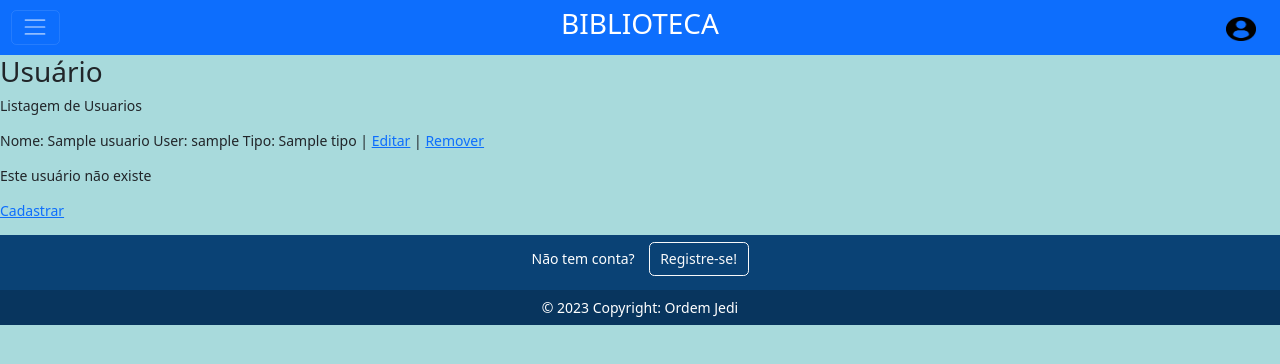
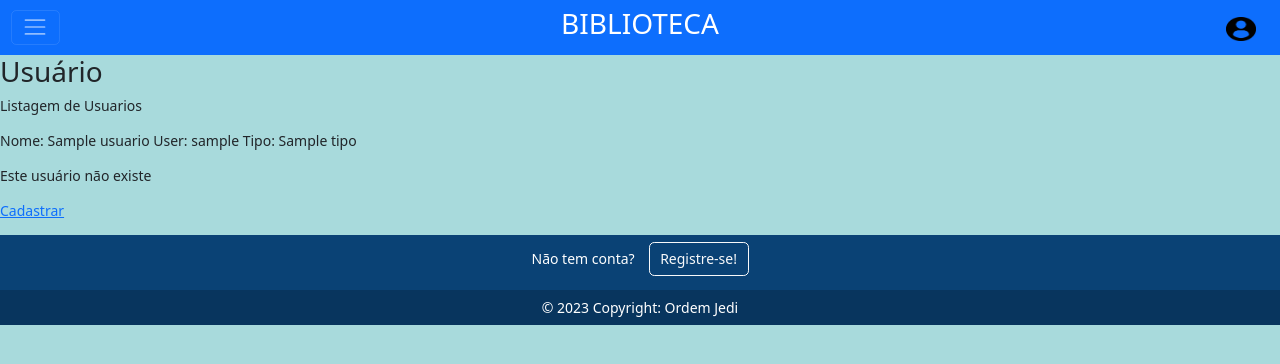
Before and after one commit to Kdu-Lima/Bliblioteca---PDS---2022, a Django app: page /usuario/ in a window 1280 px wide. Shown: the top 364 px of the page. Run offline with Django 4.2, Linux system fonts and the light colour scheme; tables that the repository leaves empty hold one stand-in row (values such as "Sample post").

Commit message:
Botões editar e excluir de usuário estão comentados

```diff
--- a/templates/cruds/usuario.html
+++ b/templates/cruds/usuario.html
@@ -10,8 +10,8 @@
     Nome: {{ usuario.nome }}
     User: {{ usuario.username }}
     Tipo: {{ usuario.tipo }}
-    | <a href="{% url 'editar_usuario' usuario.id %}">Editar</a>
-    | <a href="{% url 'remover_usuario' usuario.id%}">Remover</a>
+    <!--| <a href="{% url 'editar_usuario' usuario.id %}">Editar</a>
+    | <a href="{% url 'remover_usuario' usuario.id %}">Remover</a> -->
 </p>
 
     {{ empty }}
```
